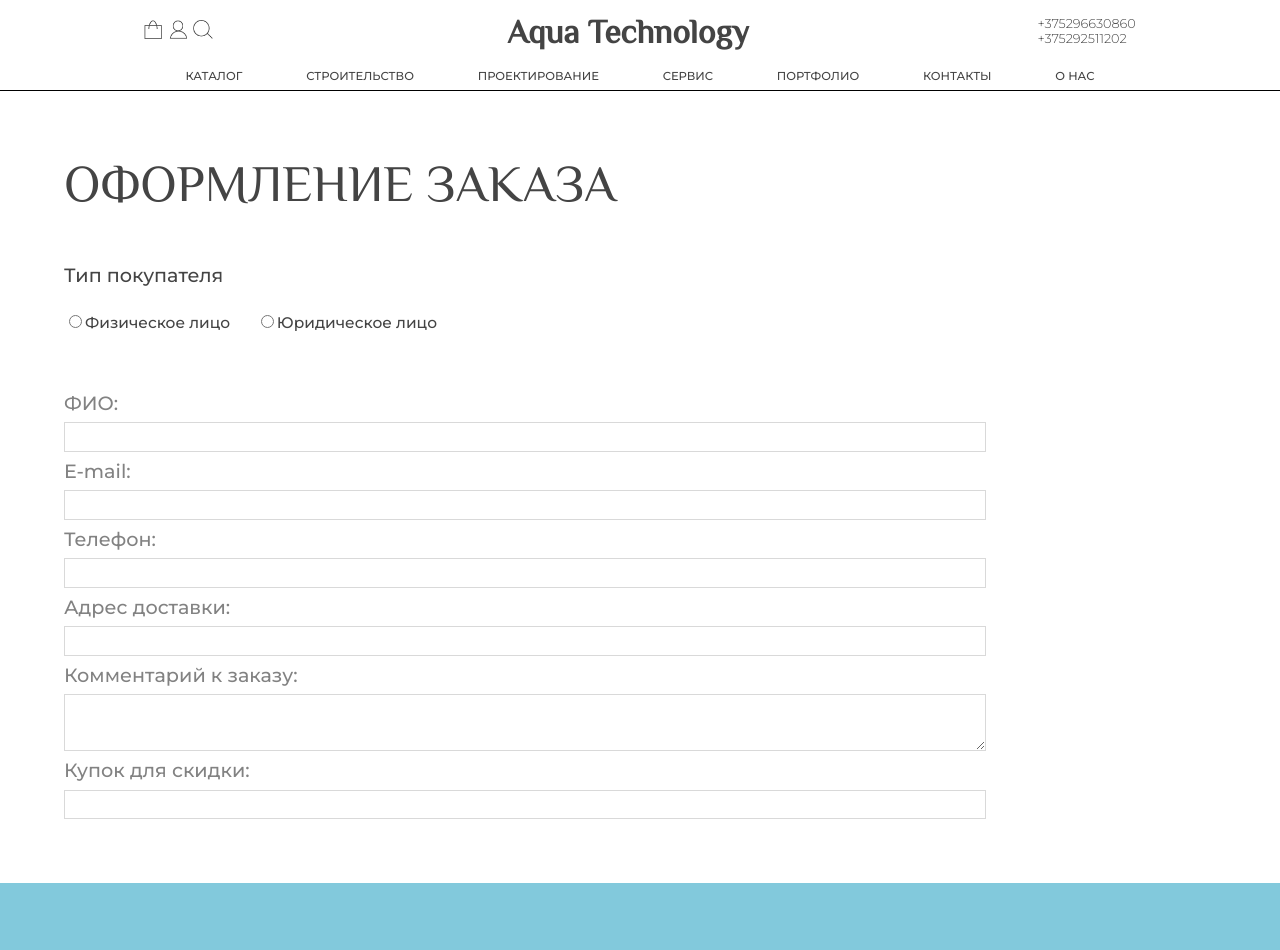
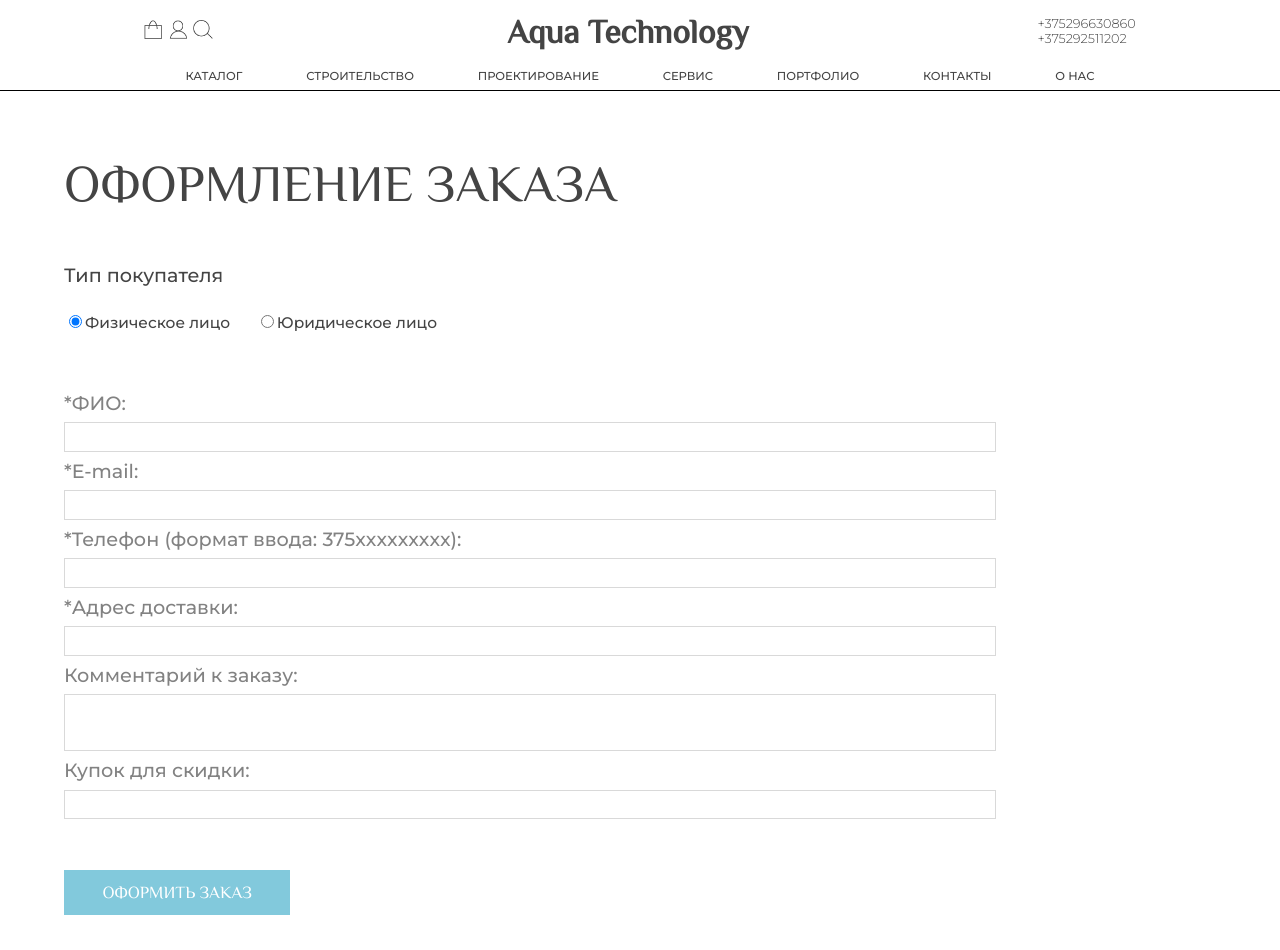
Before and after one commit to TaHyc/Aqua-TEchnology, a React (Create React App) app: page /makingOrder in a window 1280 px wide. Shown: the top 950 px of the page. Built offline with nearby package versions, Linux system fonts and the light colour scheme; a web font is replaced by a local one.

Commit message:
Оформление заказа

```diff
--- a/package.json
+++ b/package.json
@@ -2,6 +2,7 @@
   "name": "aquat",
   "version": "0.1.0",
   "private": true,
+  "homepage" :"https://tahyc.github.io/Aqua-Technology/",
   "dependencies": {
     "@reduxjs/toolkit": "^1.9.1",
     "@testing-library/jest-dom": "^5.16.5",
@@ -21,7 +22,9 @@
     "start": "react-scripts start",
     "build": "react-scripts build",
     "test": "react-scripts test",
-    "eject": "react-scripts eject"
+    "eject": "react-scripts eject",
+    "deploy": "gh-pages -d build",
+    "predeploy":"npm run build"
   },
   "eslintConfig": {
     "extends": [
--- a/src/App.js
+++ b/src/App.js
@@ -3,7 +3,6 @@ import React from "react";
 import Header from "./components/Header/Header";
 import Menu from "./components/Header/Menu";
 import Korzina from "./components/Header/Korzina";
-import RegistrPage from "./components/Auth/RegistrPage";
 import LoginPage from "./components/Auth/LoginPage";
 import MakingOrder from "./components/Header/MakingOrder";
 import Service from "./components/Service/Service";
@@ -40,7 +39,6 @@ return (
 
         <Route path='/' element={ <Main /> } />
         <Route path='servis/' element={ <Service /> } />
-        <Route path='account/' element={ <RegistrPage /> } />
         <Route path='login/' element={ <LoginPage /> } />
         <Route path='korzina/' element={ <Korzina /> } />
         <Route path='makingOrder/' element={ <MakingOrder /> } />
--- a/src/components/Header/Korzina.jsx
+++ b/src/components/Header/Korzina.jsx
@@ -7,12 +7,12 @@ import {Link} from'react-router-dom';
 import {TovarContext} from "../../App";
 import {addItems, removeItems, clearItems} from '../Redux/slices/korzinaSlice';
 import {useSelector, useDispatch} from 'react-redux'
-import {increment, decrement} from '../Redux/slices/countTovarSlice'
 import {useAuth} from '../Redux/useAuth'
 
 const Korzina = () =>{
 
 const {isAuth, email}=useAuth()
+
 
 const dispatch = useDispatch()
 const tovari = useSelector((state)=>state.korzina.items)
@@ -21,6 +21,7 @@ const [openSearch, setOpenSearch] = React.useState(false);
 const [checkbox, setCheckbox] = React.useState(false);
 
 const {SelectedTovar} = React.useContext(TovarContext);
+console.log(checkbox)
 
 const clickClearKorzina=()=>{
 if (window.confirm("Вы уверены что хотите очистить корзину?"))dispatch(clearItems())
--- a/src/components/Header/MakingOrder.jsx
+++ b/src/components/Header/MakingOrder.jsx
@@ -5,44 +5,195 @@ import {TovarContext} from "../../App";
 const MakingOrder = () =>{
 
 const [buyer, setBuyer] = React.useState(1);
-const [openSearch, setOpenSearch] = React.useState(false);
-
-const {SelectedTovar} = React.useContext(TovarContext);
-
-console.log(buyer)
+const [email, setEmail] = React.useState('');
+const [name, setName] = React.useState('');
+const [phone, setPhone] = React.useState('');
+const [adress, setAdress] = React.useState('');
+const [contact, setContact] = React.useState('');
+//
+const [ErrorEmail, setErrorEmail] = React.useState('Поле должно быть заполнено!');
+const [ErrorName, setErrorName] = React.useState('Поле должно быть заполнено!');
+const [ErrorPhone, setErrorPhone] = React.useState('Поле должно быть заполнено!');
+const [ErrorAdress, setErrorAdress] = React.useState('Поле должно быть заполнено!');
+const [ErrorContact, setErrorContact] = React.useState('Поле должно быть заполнено!');
+//
+const [DirtyEmail, setDirtyEmail] = React.useState(false);
+const [DirtyName, setDirtyName] = React.useState(false);
+const [DirtyPhone, setDirtyPhone] = React.useState(false);
+const [DirtyAdress, setDirtyAdress] = React.useState(false);
+const [DirtyContact, setDirtyContact] = React.useState(false);
+//
+const [formValid, setFormValid] = React.useState(false)
 
 
-return  (
-	<>
+const validation = () => {
+if (ErrorEmail || ErrorName || ErrorPhone|| ErrorAdress) {
+setFormValid(false)
+alert('Заполните необходимые поля.')
+}
+else {
+setFormValid(true)
+alert('Ваш заказ принят в обработку.')
+}
+}
+
+
+const validateEmail = (e) => {
+  setEmail(e.target.value)
+  const re =/^(([^<>()[\]\.,;:\s@\"]+(\.[^<>()[\]\.,;:\s@\"]+)*)|(\".+\"))@(([^<>()[\]\.,;:\s@\"]+\.)+[^<>()[\]\.,;:\s@\"]{2,})$/i;
+  if(!re.test(String(e.target.value).toLowerCase())){
+  	setErrorEmail('Почта указана некоректно')
+  }
+  else{
+  	setErrorEmail('')
+  }
+};
+
+const validatePhone= (e) => {
+setPhone(e.target.value)
+const ph=/^[\+]?[(]?[0-9]{3}[)]?[-\s\.]?[0-9]{3}[-\s\.]?[0-9]{4,6}$/im;
+if (!ph.test(String(e.target.value))) {
+setErrorPhone('Номер телефона указан некоректно')
+}
+else {
+setErrorPhone('')
+}
+}
+
+const validateAdress= (e) => {
+setAdress(e.target.value)
+const ph=/^[а-я\s.]+?\d+/i;
+if (!ph.test(String(e.target.value))) {
+setErrorAdress('Адрес указан некоректно')
+}
+else {
+setErrorAdress('')
+}
+}
+
+const validateName= (e) => {
+setName(e.target.value)
+if (e.target.value.length < 5) {
+setErrorName('Данные не могут быть короче 5 символов')
+if(!e.target.value) {
+setErrorName('Это поле не может быть пустым')
+}}
+else {
+setErrorName('')
+}
+}
+
+const validateContact= (e) => {
+setContact(e.target.value)
+if (e.target.value.length < 5) {
+setErrorContact('Укажите данные контактного лица')
+if(!e.target.value) {
+setErrorContact('Это поле не может быть пустым')
+}}
+else {
+setErrorContact('')
+}
+}
+
+const blurHandler = (e) => {
+switch (e.target.name) {
+case 'email':setDirtyEmail(true)
+	break
+case 'name':setDirtyName(true)
+	break
+case 'phone':setDirtyPhone(true)
+	break
+case 'adress':setDirtyAdress(true)
+	break
+case 'contact':setDirtyContact(true)
+	break
+}
+}
+
+//stas.rogal2@gmail.com
+
+
+if(buyer==1){
+	return(<>
 <div className={cl.main}>ОФОРМЛЕНИЕ ЗАКАЗА
 	<div className={cl.buy}>Тип покупателя
 		<div className={cl.type}>
-			<label><input type="radio" name="type" value="fisic" onClick={()=>setBuyer(1)}/>Физическое лицо</label>
-        	<label><input type="radio" name="type" value="urist" onClick={()=>setBuyer(2)}/>Юридическое лицо</label>
+			<label><input type="radio" name="type" value="fisic" onClick={()=>setBuyer(1)} defaultChecked/>Физическое лицо</label>
+        	<label><input type="radio" name="type" value="urist" onClick={()=>setBuyer(2)} />Юридическое лицо</label>
 		</div>
 	</div>
 
 	<div className={cl.info}>
-		ФИО:
+		*ФИО:
+		{(DirtyName && ErrorName) && <div style={{color:'red'}}>{ErrorName}</div>}
+		<input name='name' value={name} onBlur={e=>blurHandler(e)} onChange={e=>validateName(e)} className={cl.data}/>
+		*E-mail:
+		{(DirtyEmail && ErrorEmail) && <div style={{color:'red'}}>{ErrorEmail}</div>}
+		<input name='email' value={email} onBlur={e=>blurHandler(e)} onChange={e=>validateEmail(e)} className={cl.data}/>
+		*Телефон (формат ввода: 375xxxxxxxxx):
+		{(DirtyPhone && ErrorPhone) && <div style={{color:'red'}}>{ErrorPhone}</div>}
+		<input name='phone' value={phone} onBlur={e=>blurHandler(e)} onChange={e=>validatePhone(e)} className={cl.data}/>
+		*Адрес доставки:
+		{(DirtyAdress && ErrorAdress) && <div style={{color:'red'}}>{ErrorAdress}</div>}
+		<input name='adress' value={adress} onBlur={e=>blurHandler(e)} onChange={e=>validateAdress(e)} className={cl.data} />
+		Комментарий к заказу:
+		<textarea  readOnly className={cl.data} />
+		Купок для скидки:
 		<input  className={cl.data}/>
-		E-mail:
-		<input   className={cl.data}/>
-		Телефон:
-		<input    className={cl.data}/>
-		Адрес доставки:
-		<input   className={cl.data} />
+	</div>
+		<button onClick={()=>validation()} className={cl.zakaz}>оформить заказ</button>
+</div>
+
+	</>)
+}
+else{
+	return  (
+		<>
+		<div className={cl.main}>ОФОРМЛЕНИЕ ЗАКАЗА
+	<div className={cl.buy}>Тип покупателя
+		<div className={cl.type}>
+			<label><input type="radio" name="type" value="fisic" onClick={()=>setBuyer(1)} defaultChecked/>Физическое лицо</label>
+        	<label><input type="radio" name="type" value="urist" onClick={()=>setBuyer(2)} />Юридическое лицо</label>
+		</div>
+	</div>
+	<div className={cl.info}>
+		*Название компании:
+		{(DirtyName && ErrorName) && <div style={{color:'red'}}>{ErrorName}</div>}
+		<input  name='name' value={name} onBlur={e=>blurHandler(e)} onChange={e=>validateName(e)} className={cl.data}/>
+		Юридический адрес:
+		<input className={cl.data}/>
+		ИНН:
+		<input className={cl.data}/>
+		КПП:
+		<input className={cl.data} />
+		*Контактное лицо:
+		{(DirtyContact && ErrorContact) && <div style={{color:'red'}}>{ErrorContact}</div>}
+		<input name='contact' value={contact} onBlur={e=>blurHandler(e)} onChange={e=>validateContact(e)} className={cl.data} />
+		*E-mail:
+		{(DirtyEmail && ErrorEmail) && <div style={{color:'red'}}>{ErrorEmail}</div>}
+		<input name='email' value={email} onBlur={e=>blurHandler(e)} onChange={e=>validateEmail(e)} className={cl.data}/>
+		*Телефон (формат ввода: 375xxxxxxxxx):
+		{(DirtyPhone && ErrorPhone) && <div style={{color:'red'}}>{ErrorPhone}</div>}
+		<input name='phone' value={phone} onBlur={e=>blurHandler(e)} onChange={e=>validatePhone(e)} className={cl.data}/>
+		Факс:
+		<input  className={cl.data}/>
+		*Адрес доставки:
+		{(DirtyAdress && ErrorAdress) && <div style={{color:'red'}}>{ErrorAdress}</div>}
+		<input name='adress' value={adress} onBlur={e=>blurHandler(e)} onChange={e=>validateAdress(e)} className={cl.data} />
 		Комментарий к заказу:
 		<textarea  className={cl.data} />
 		Купок для скидки:
 		<input  className={cl.data}/>
-
+	</div>
+	<button onClick={()=>validation()} className={cl.zakaz}>оформить заказ</button>
 	</div>
 
+</>
+)
 
-</div>
+}
 
-	</>
-)
+
 }
 
 
--- a/src/components/Header/MakingOrder.module.css
+++ b/src/components/Header/MakingOrder.module.css
@@ -33,6 +33,7 @@ margin-top: 4vw;
 	margin-right: 2vw;
 }
 .data{
+width: 100%;
 border: 1px solid #D9D9D9;
 padding-left: 0.5vw;
 color:#444444;
@@ -42,6 +43,7 @@ font-weight: 400;
 font-size: 1vw;
 line-height: 2;
 text-transform: none;
+resize: none;
 }
 .info{
 margin-top: 4vw;
@@ -56,3 +58,16 @@ line-height: 2;
 text-transform: none;
 color: #828282;
 }
+.zakaz{
+font-family: 'Philosopher';
+cursor: pointer;
+background-color: #82C9DC;
+padding: 1vw 3vw 1vw 3vw;
+font-style: normal;
+font-weight: 400;
+font-size: 17px;
+text-transform: uppercase;
+color: #FFFFFF;
+margin-top: 4vw;
+border: none;
+}
--- a/src/components/Header/TovarInKorzina.module.css
+++ b/src/components/Header/TovarInKorzina.module.css
@@ -60,7 +60,7 @@ align-items: center;
 .buttoms{
 	display: flex;
 	flex-direction: row;
-	width: 20%;
+
 }
 .empty{
 	display: flex;
--- a/src/components/Redux/slices/countTovarSlice.js
+++ /dev/null
@@ -1,23 +0,0 @@
-import { createSlice } from '@reduxjs/toolkit'
-
-const initialState = {
-  value: 0,
-}
-
-export const countTovar = createSlice({
-  name: 'count',
-  initialState,
-  reducers: {
-    increment: (state) => {
-      state.value += 1
-    },
-    decrement: (state) => {
-      state.value -= 1
-       if(state.value<0){(state.value+=1)}
-    },
-  },
-})
-
-export const { increment, decrement, incrementByAmount } = countTovar.actions
-
-export default countTovar.reducer
--- a/src/components/Redux/store.js
+++ b/src/components/Redux/store.js
@@ -1,5 +1,4 @@
 import { configureStore } from '@reduxjs/toolkit'
-import countTovar from './slices/countTovarSlice'
 import filter from './slices/filterSlice'
 import korzina from './slices/korzinaSlice'
 import userSlice from './slices/userSlice'
@@ -8,7 +7,6 @@ import userSlice from './slices/userSlice'
 
 export const store = configureStore({
   reducer: {
-    count: countTovar,
     filter,
     korzina,
     user: userSlice
```
Also changed, not shown: src/components/Header/TovarInKorzina.jsx (+3 -8 lines), src/components/Katalog/ProductPage.jsx (+3 -4 lines), src/components/Header/Blue.jsx (added), 1 other file (tests, documents, lock files or other folders).
